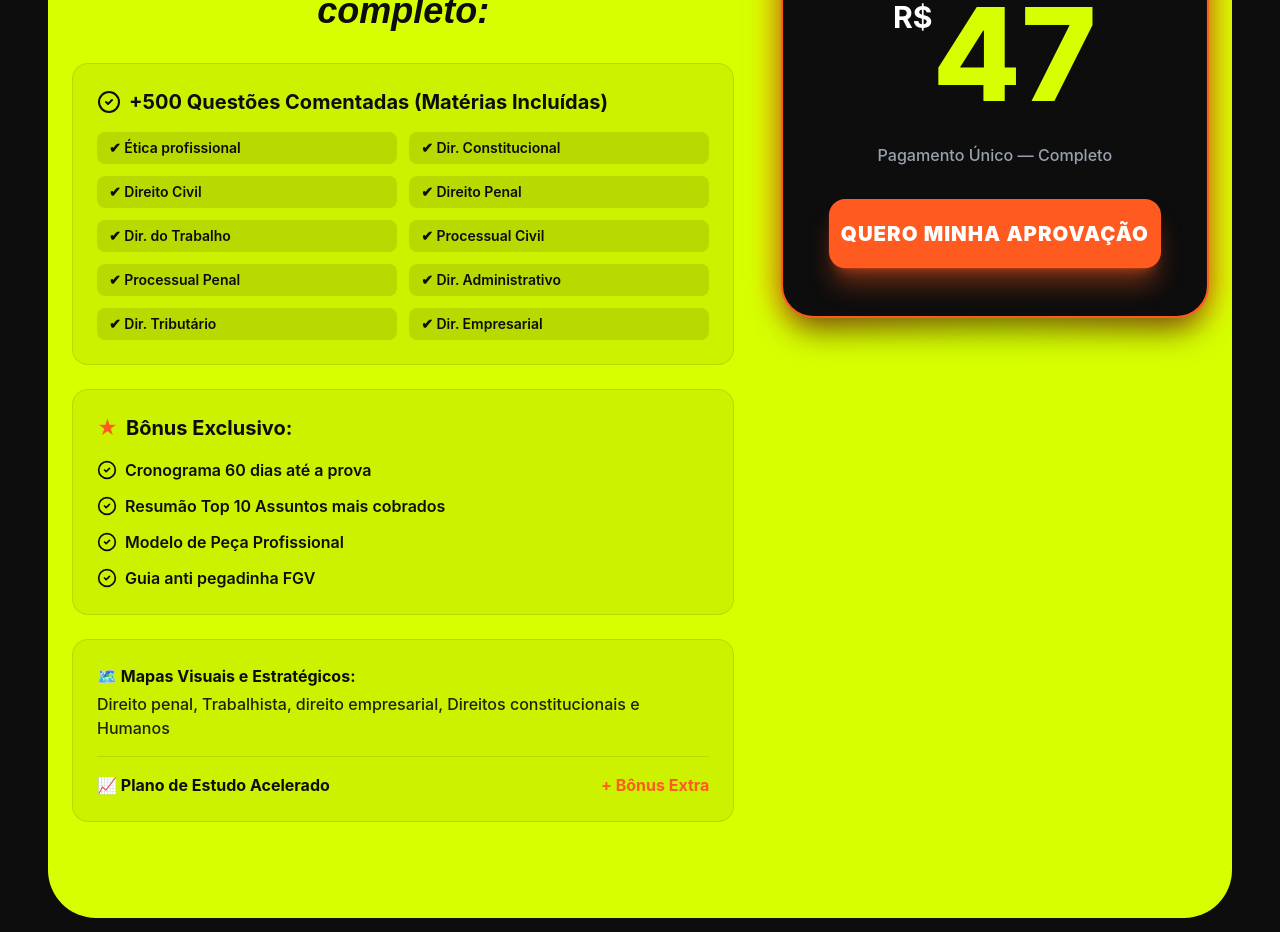
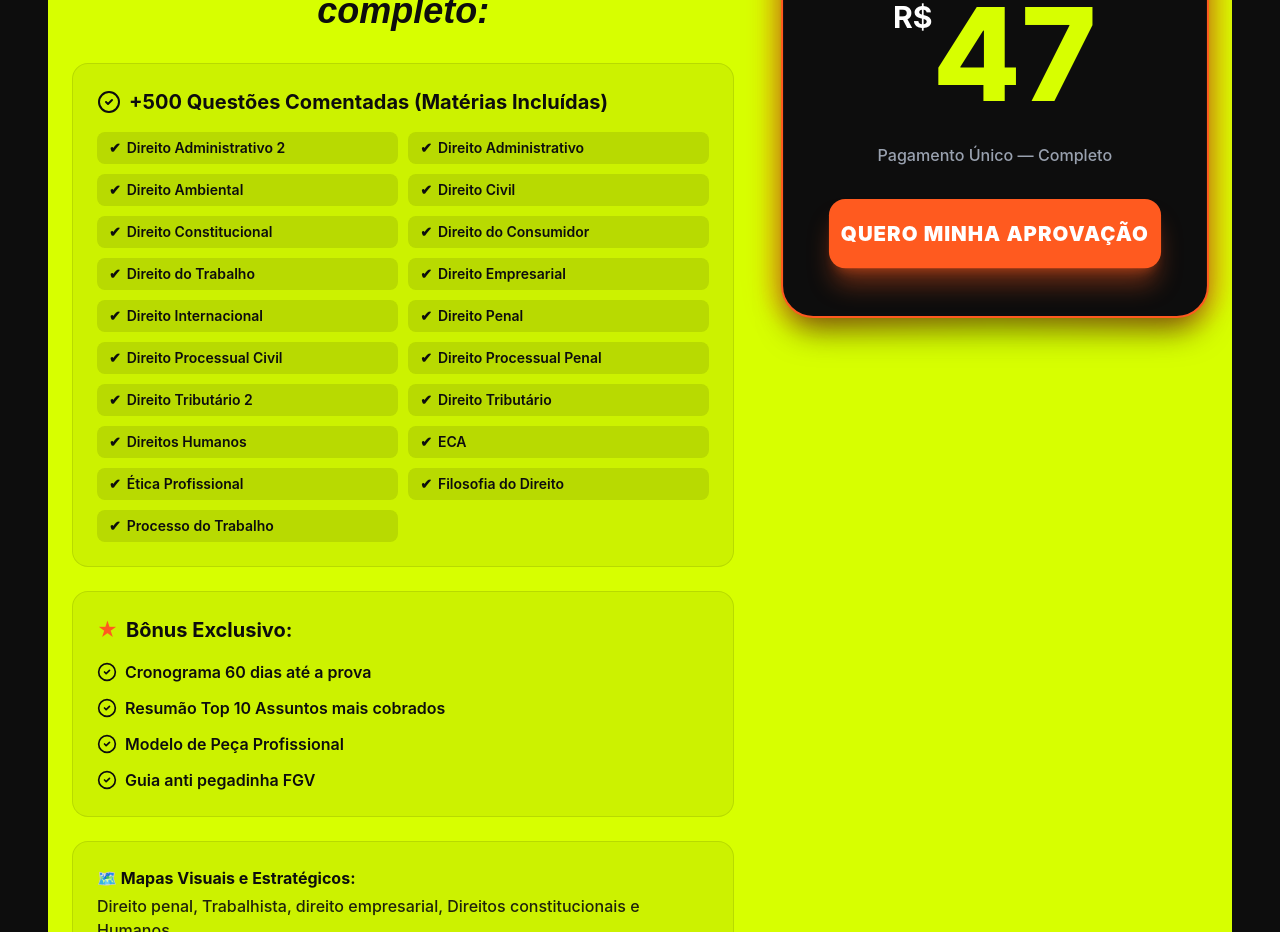
Before and after one commit to nepomucenoa151-cloud/OAB-Comentada, a React (Vite) app: page / in a window 1280 px wide. Shown: the part 5080-6012 px from the top of the page. Built offline with nearby package versions, Linux system fonts and the light colour scheme.

Commit message:
atualizado

```diff
--- a/src/App.tsx
+++ b/src/App.tsx
@@ -449,16 +449,30 @@ export default function App() {
                     <CheckCircle2 className="w-6 h-6 shrink-0" />
                     +500 Questões Comentadas (Matérias Incluídas)
                   </h3>
-                  <div className="grid grid-cols-2 gap-3 text-sm font-semibold">
+                  <div className="grid grid-cols-1 sm:grid-cols-2 gap-2.5 text-sm font-semibold">
                     {[
-                      "Ética profissional", "Dir. Constitucional",
-                      "Direito Civil", "Direito Penal",
-                      "Dir. do Trabalho", "Processual Civil",
-                      "Processual Penal", "Dir. Administrativo",
-                      "Dir. Tributário", "Dir. Empresarial"
+                      "Direito Administrativo 2",
+                      "Direito Administrativo",
+                      "Direito Ambiental",
+                      "Direito Civil",
+                      "Direito Constitucional",
+                      "Direito do Consumidor",
+                      "Direito do Trabalho",
+                      "Direito Empresarial",
+                      "Direito Internacional",
+                      "Direito Penal",
+                      "Direito Processual Civil",
+                      "Direito Processual Penal",
+                      "Direito Tributário 2",
+                      "Direito Tributário",
+                      "Direitos Humanos",
+                      "ECA",
+                      "Ética Profissional",
+                      "Filosofia do Direito",
+                      "Processo do Trabalho"
                     ].map((materia, idx) => (
-                      <span key={idx} className="bg-brand-dark/10 px-3 py-1.5 rounded-lg text-brand-dark text-left">
-                        ✔ {materia}
+                      <span key={idx} className="bg-brand-dark/10 px-3 py-1.5 rounded-lg text-brand-dark text-left flex items-center gap-1.5">
+                        <span className="text-brand-dark font-bold">✔</span> {materia}
                       </span>
                     ))}
                   </div>
@@ -676,7 +690,7 @@ export default function App() {
                       <div>
                         <p className="font-bold text-white">+500 Questões Comentadas (Matérias Incluídas):</p>
                         <p className="text-gray-400 text-xs md:text-sm mt-1 leading-relaxed">
-                          Ética profissional, Dir. Constitucional, Direito Civil, Direito Penal, Dir. do Trabalho, Processual Civil, Processual Penal, Dir. Administrativo, Dir. Tributário, Dir. Empresarial.
+                          Direito Administrativo 2, Direito Administrativo, Direito Ambiental, Direito Civil, Direito Constitucional, Direito do Consumidor, Direito do Trabalho, Direito Empresarial, Direito Internacional, Direito Penal, Direito Processual Civil, Direito Processual Penal, Direito Tributário 2, Direito Tributário, Direitos Humanos, ECA, Ética Profissional, Filosofia do Direito, Processo do Trabalho.
                         </p>
                       </div>
                     </div>
```
